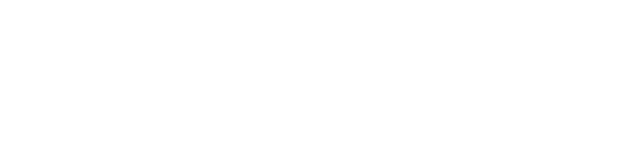
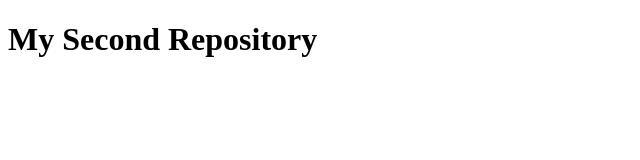
Before and after one commit to MohamedRokib/My-Second-Repo, a plain HTML site: page index.html in a window 1280 px wide. Shown: the whole page, without its empty margins (0-640 px from the left). Drawn offline with Linux system fonts and the light colour scheme.

Commit message:
File Updated

```diff
--- a/index.html
+++ b/index.html
@@ -6,6 +6,6 @@
     <title>My Second Repo</title>
 </head>
 <body>
-
+    <h1>My Second Repository</h1>
 </body>
 </html>
```
